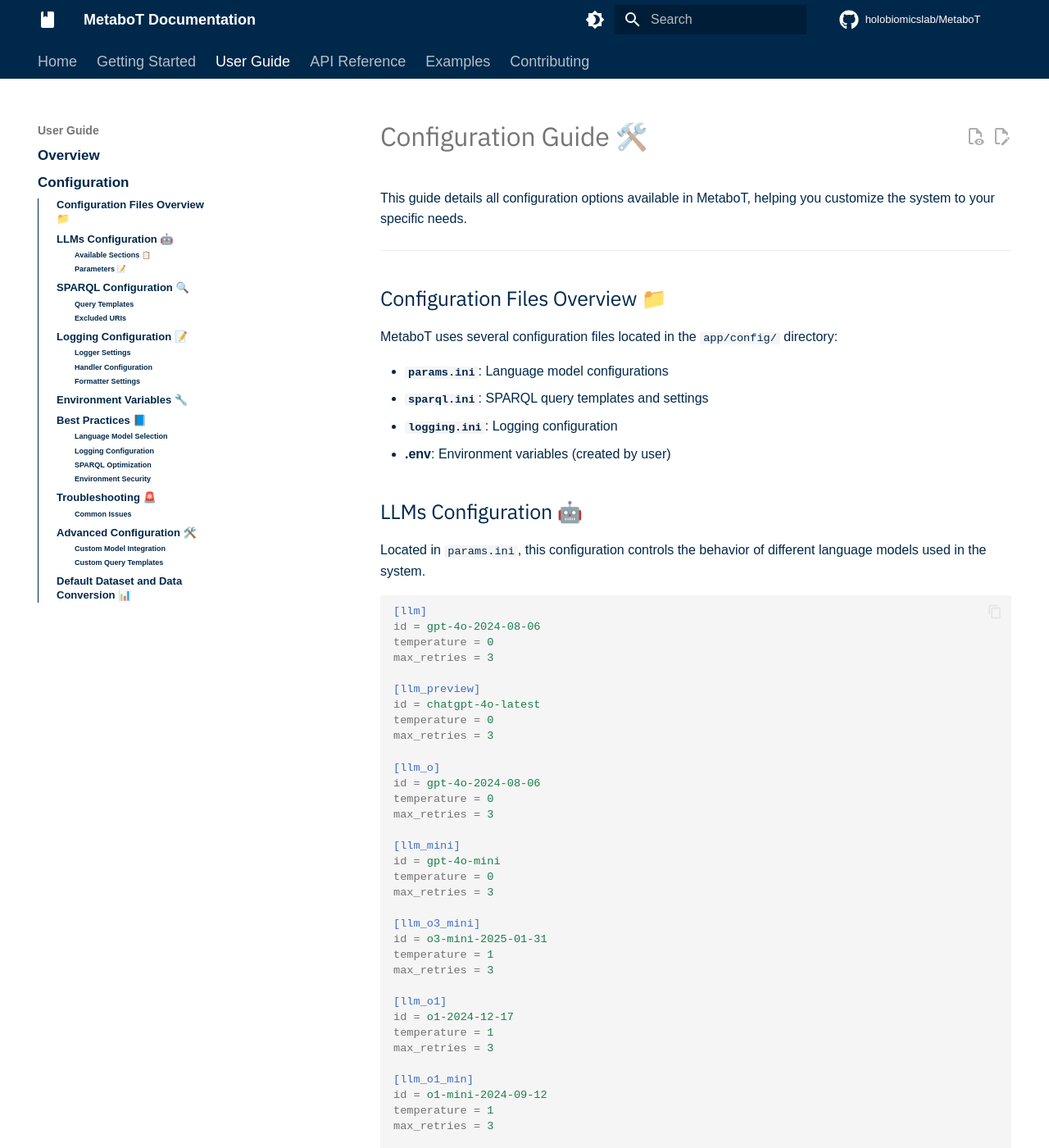
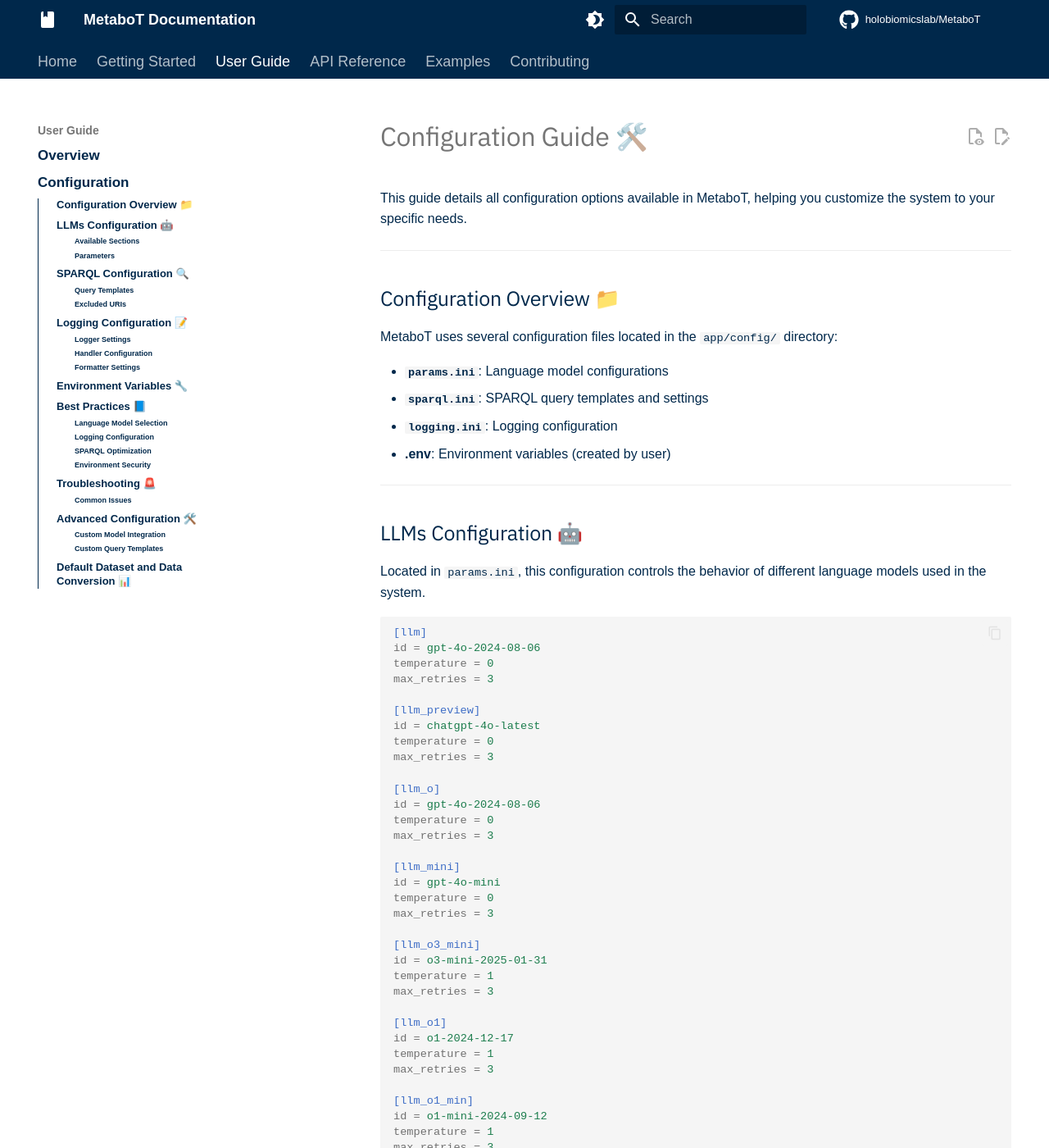
Before and after one commit to HolobiomicsLab/MetaboT, an MkDocs documentation site: the page built from docs/user-guide/configuration.md, in a window 1280 px wide and 1400 px high. Shown: the whole window at 82% size. Built offline with MkDocs 1.6.1 and Material for MkDocs 9.7.7, drawn with Linux system fonts in a browser that asks for light colours; some web fonts are replaced; comment, search, counter and statistics services are not loaded; some of the changed text lies outside the part shown.

Commit message:
Docs configuration

````diff
--- a/docs/user-guide/configuration.md
+++ b/docs/user-guide/configuration.md
@@ -3,7 +3,7 @@
 This guide details all configuration options available in MetaboT, helping you customize the system to your specific needs.
 
 ---
-## Configuration Files Overview 📁
+## Configuration Overview 📁
 
 MetaboT uses several configuration files located in the [`app/config/`](app/config/) directory:
 
@@ -12,6 +12,7 @@
 - **[`logging.ini`](app/config/logging.ini)**: Logging configuration
 - **.env**: Environment variables (created by user)
 
+---
 ## LLMs Configuration 🤖
 
 Located in [`params.ini`](app/config/params.ini), this configuration controls the behavior of different language models used in the system.
@@ -58,7 +59,7 @@
 max_retries = 3
 ```
 
-### Available Sections 📋
+### Available Sections
 
 - **Main LLM (`[llm]`)**
   Primary language model for complex queries (GPT-4o 2024.08.06)
@@ -79,7 +80,7 @@
 
 Note: MetaboT supports any OpenAI-compatible API endpoints through custom configurations.
 
-### Parameters 📝
+### Parameters
 
 - `id`: Model identifier (e.g., gpt-4, gpt-3.5-turbo)
 - `temperature`: Randomness in responses (0-1)
````
